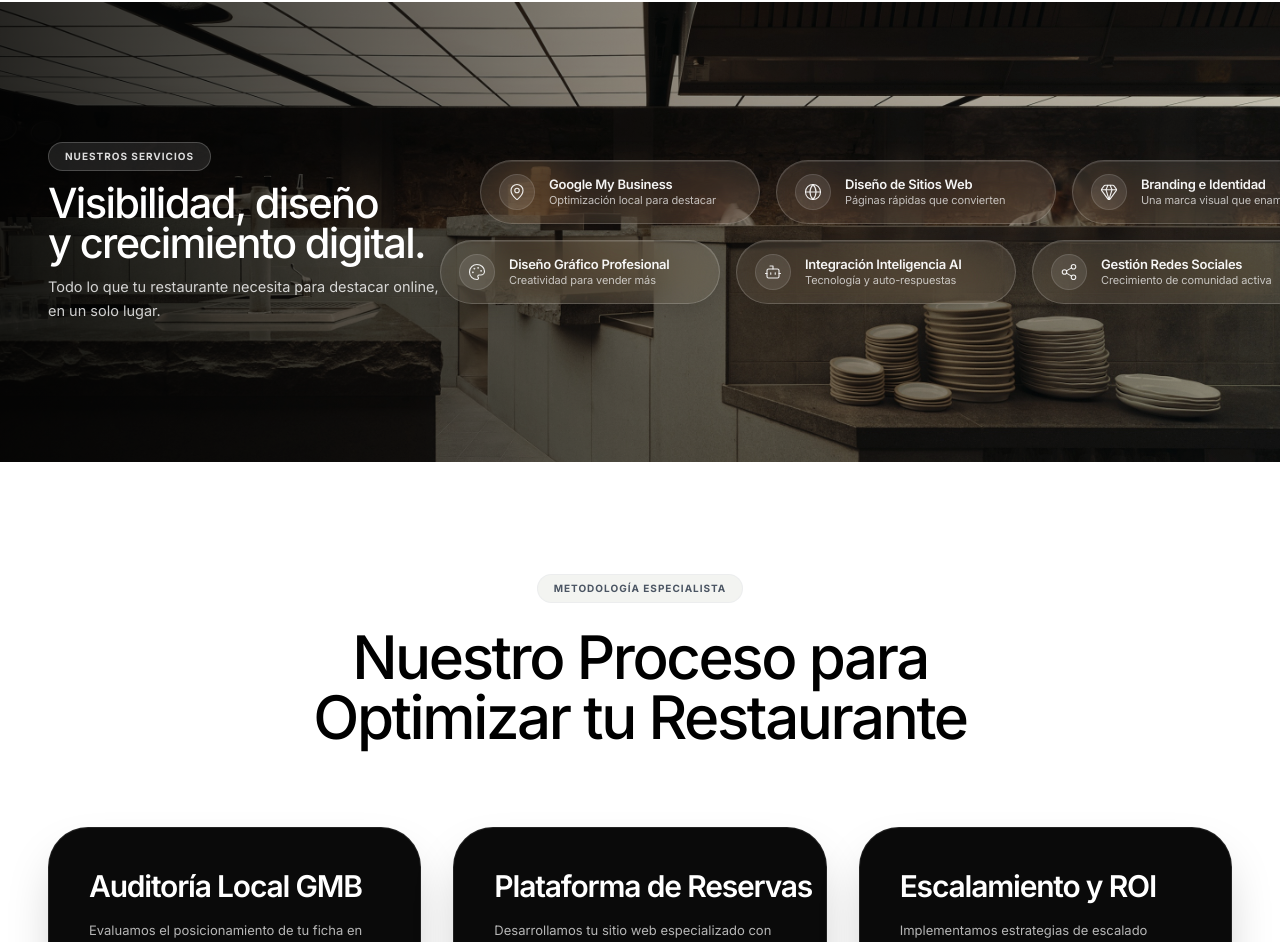
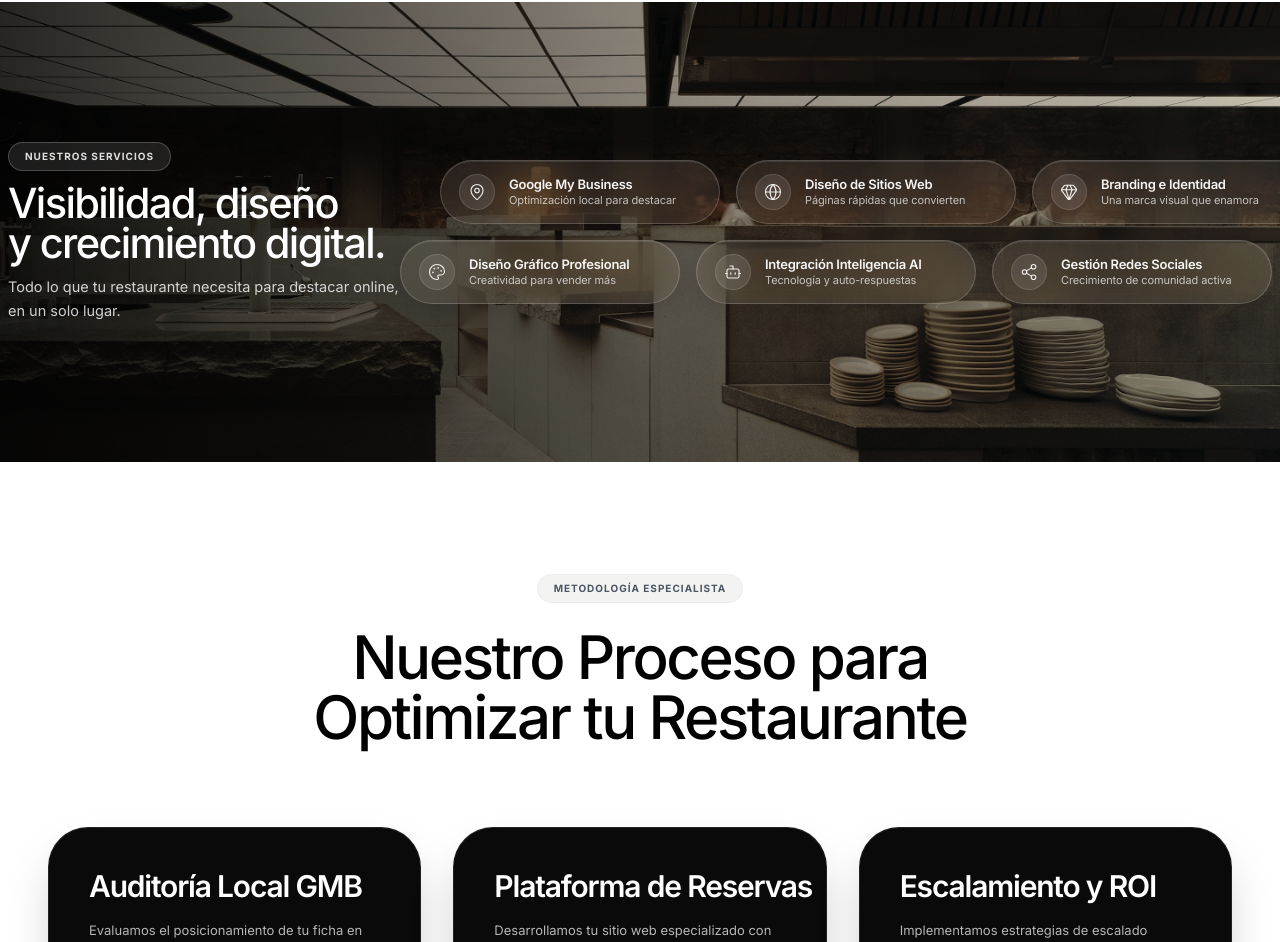
Before and after one commit to motionsmanagement/Motions, a React (Vite) app: page / in a window 1280 px wide. Shown: the part 1763-2705 px from the top of the page. Built offline with nearby package versions, Linux system fonts and the light colour scheme.

Commit message:
Shift text to the left in ServicesBanner

```diff
--- a/components/ServicesBanner.tsx
+++ b/components/ServicesBanner.tsx
@@ -53,7 +53,7 @@ const ServicesBanner: React.FC = () => {
                 <div className="w-full flex flex-col lg:flex-row items-center justify-between gap-12 lg:gap-8">
 
                     {/* LEFT: text — centered on mobile, left-aligned on desktop */}
-                    <div className={`flex flex-col gap-4 lg:gap-3 max-w-full lg:max-w-[400px] shrink-0 text-center lg:text-left items-center lg:items-start transition-all duration-700 ${visible ? 'opacity-100 translate-x-0' : 'opacity-0 -translate-x-6'}`}>
+                    <div className={`flex flex-col gap-4 lg:gap-3 max-w-full lg:max-w-[400px] shrink-0 text-center lg:text-left items-center lg:items-start lg:-ml-6 xl:-ml-10 transition-all duration-700 ${visible ? 'opacity-100 translate-x-0' : 'opacity-0 -translate-x-6'}`}>
                         <span className="inline-flex items-center text-[10px] font-bold uppercase tracking-widest text-white/85 bg-white/10 border border-white/20 rounded-full px-4 py-1.5">
                             Nuestros Servicios
                         </span>
```
